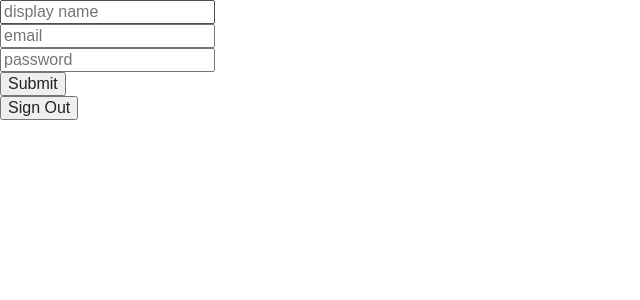
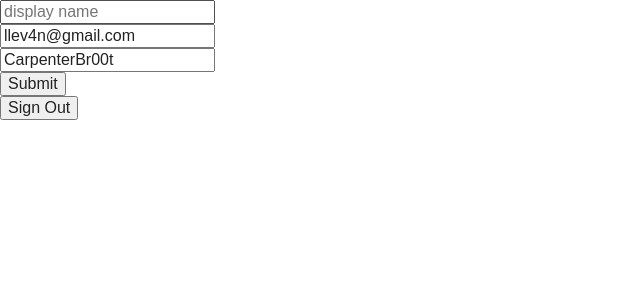
Before and after one commit to ralmayer/Bloodborne-Bosses-DB, a React (Create React App) app: page /register in a window 1280 px wide. Shown: the top 300 px of the page, without its empty margins (0-640 px from the left). Built offline with nearby package versions, Linux system fonts and the light colour scheme; no server answers; a web font is replaced by a local one.

Commit message:
finished setting up the auth functionality, next step is to integrate it into the rest of the app

```diff
--- a/src/components/auth/Login.js
+++ b/src/components/auth/Login.js
@@ -8,8 +8,7 @@ const Login = () => {
 
     async function login() {
         try {
-            await firebase.login(email, password)
-
+            await firebase.login(email, password).then(res => setUser(res.user))
 
          } catch (error) { alert(error.message) }
     }
@@ -48,7 +47,7 @@ const Login = () => {
             <br />
             <button onClick={e => {
                 e.preventDefault()
-                logout()
+                logout().then(setUser(''))
             }}>Sign Out</button>
         </form>
         <br />
--- a/src/components/contexts/AuthContext.js
+++ b/src/components/contexts/AuthContext.js
@@ -6,17 +6,18 @@ export const AuthContext = createContext()
 const AuthContextProvider = (props) => {
 
     const [user, setUser] = useState('')
-    const [email, setEmail] = useState('')
-    const [password, setPassword] = useState('')
+    const [email, setEmail] = useState('llev4n@gmail.com')
+    const [password, setPassword] = useState('CarpenterBr00t')
     const [name, setName] = useState('')
     const [avatar, setAvatar] = useState('')
 
     useEffect(() => {
 		firebase.isInitialized().then(val => {
             setUser(val)
-            console.log(val)
 		})
     }, [])
+
+
 
     return (
         <AuthContext.Provider value={{ user, setUser, email, setEmail, password, setPassword, name, setName, avatar, setAvatar }}>
--- a/src/components/firebase.js
+++ b/src/components/firebase.js
@@ -18,6 +18,7 @@ class Firebase {
         app.initializeApp(firebaseConfig)
         this.auth = app.auth()
         this.db = app.firestore()
+        this.auth.onAuthStateChanged(cred => cred ? console.log(`welcome back, ${cred.displayName}`) : console.log('out'))
     }
 
     login(email, password) {
@@ -39,6 +40,10 @@ class Firebase {
 		return new Promise(resolve => {
 			this.auth.onAuthStateChanged(resolve)
 		})
-	}
+    }
+
+    getAuthState() {
+        return this.auth.onAuthStateChanged()
+    }
 }
 export default new Firebase()
```
